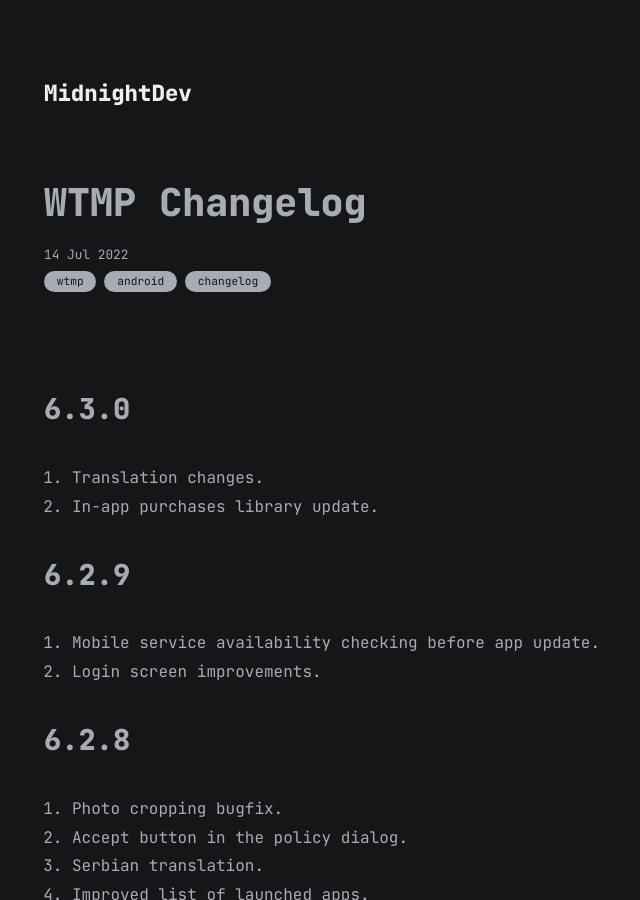
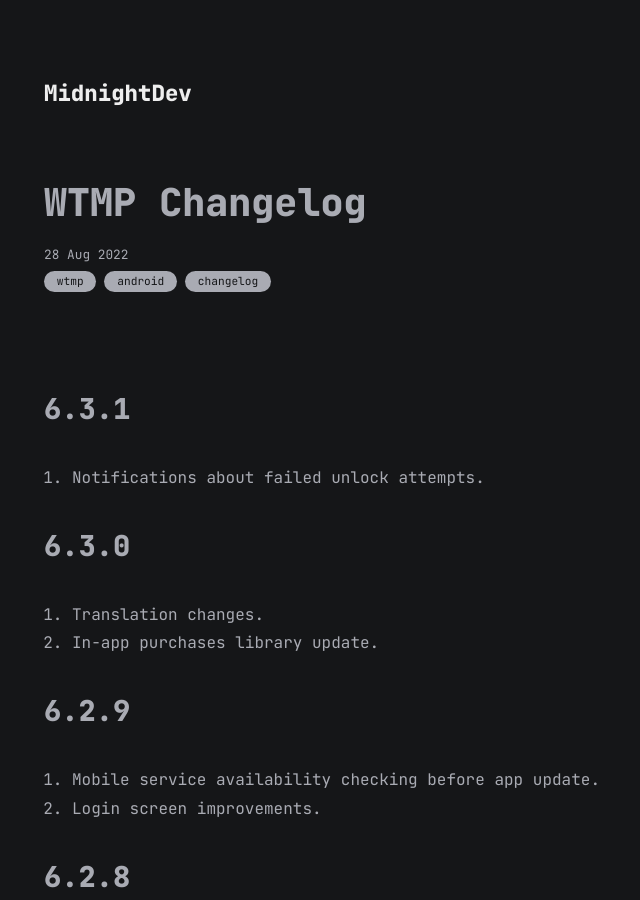
Before and after one commit to mdnghtdv/mdnghtdv.github.io, a Jekyll site: the page built from all_collections/_posts/2022-08-28-wtmp-changelog.md, in a window 1280 px wide and 900 px high. Shown: the whole window, without its empty margins (271-911 px from the left). Built offline with Jekyll 4.4.1, drawn with Linux system fonts in a browser that asks for light colours.

Commit message:
Update and rename 2022-07-14-wtmp-changelog.md to 2022-08-28-wtmp-changelog.md

```diff
--- a/all_collections/_posts/2022-07-14-wtmp-changelog.md
+++ b/all_collections/_posts/2022-08-28-wtmp-changelog.md
@@ -1,9 +1,13 @@
 ---
 layout: post
 title: WTMP Changelog
-date: 2022-07-14
+date: 2022-08-28
 categories: [wtmp, android, changelog]
 ---
+
+## 6.3.1
+
+1. Notifications about failed unlock attempts.
 
 ## 6.3.0
 
```
